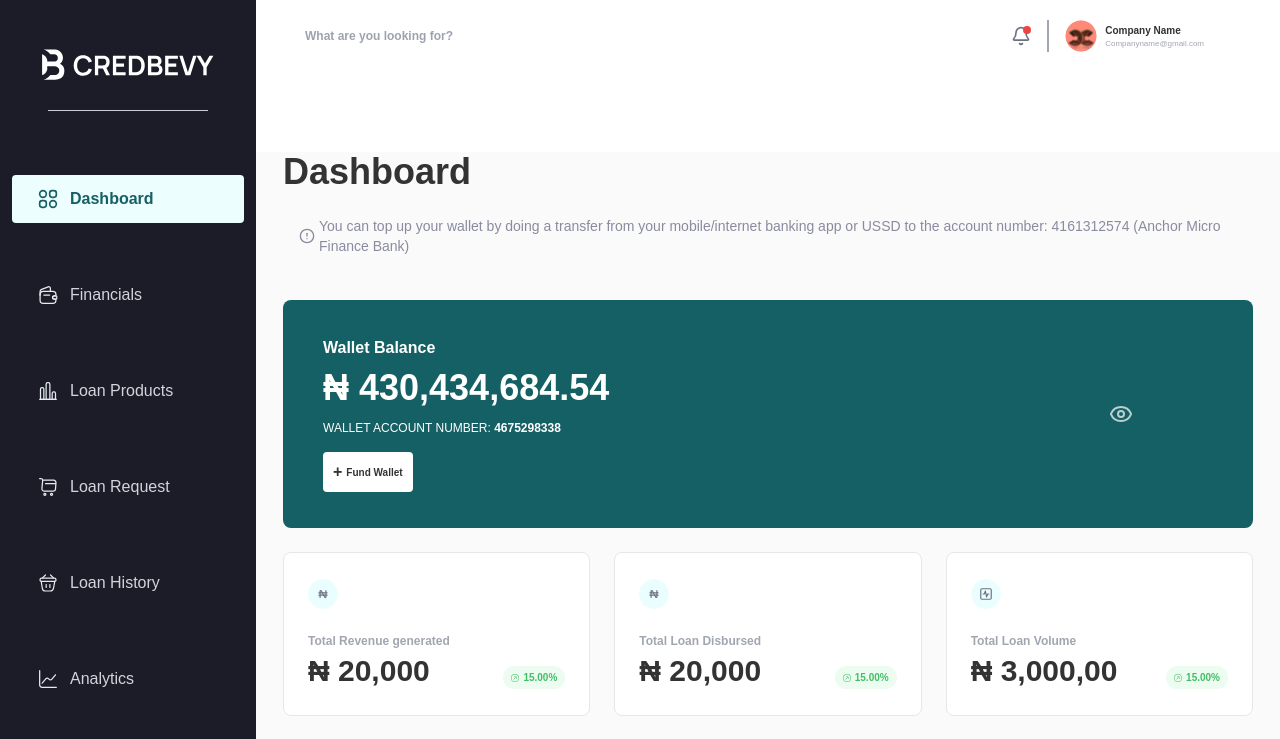
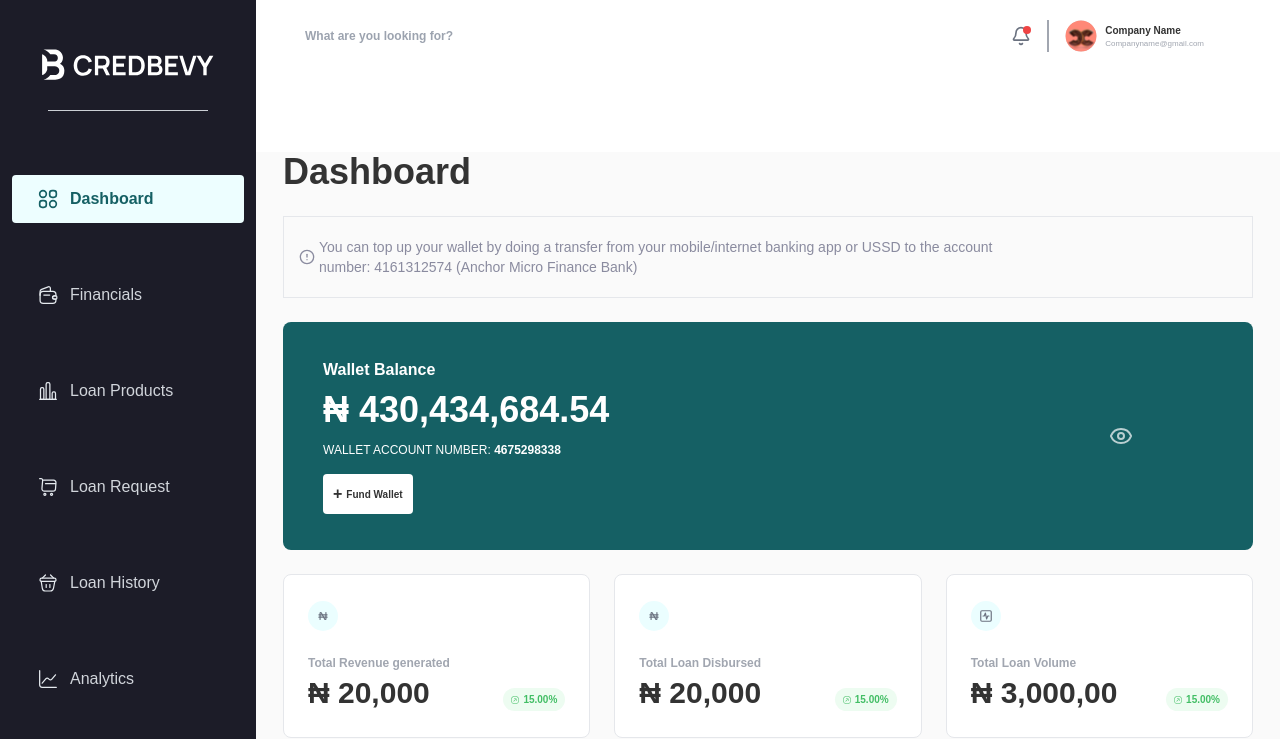
Before and after one commit to khadii/CREDBEVY2, a Next.js app: page /dashboard in a window 1280 px wide. Shown: the top 739 px of the page. Built offline with nearby package versions, Linux system fonts and the light colour scheme.

Commit message:
dashboard

```diff
--- a/src/app/components/Dashboard.tsx
+++ b/src/app/components/Dashboard.tsx
@@ -38,7 +38,7 @@ export default function Dashboard() {
 
         <p className="font-semibold text-4xl text-[#333333] mb-6">Dashboard</p>
         {/* notification */}
-        <div className="w-full   ml-4 gap-1 mb-11 flex items-center ">
+        <div className="w-full pl-[15px] pr-[117px] gap-1 mb-6 flex items-center py-[20px] border border-gray-200 ">
           <div>
             {" "}
             <CircleAlert className="h-4 w-4 text-[#8A8B9F]" />
```
